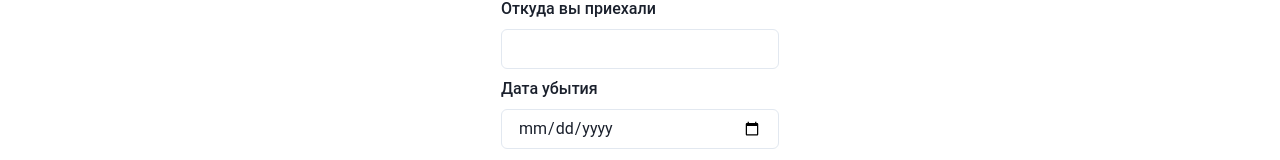
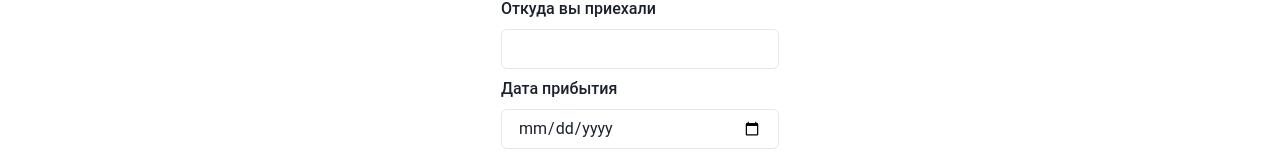
Before and after one commit to DifferentUkDev/lk-du, a React (Vite) app: page /register in a window 1280 px wide. Shown: the part 503-663 px from the top of the page. Built offline with nearby package versions, Linux system fonts and the light colour scheme.

Commit message:
small fixes

```diff
--- a/src/layouts/TasksPage/TasksPage.tsx
+++ b/src/layouts/TasksPage/TasksPage.tsx
@@ -137,6 +137,7 @@ const TasksPage:FC<ITasksPageProps> = () => {
                     Новая заявка
                 </Button>
 
+                {userTask && (
                     <Accordion defaultIndex={[0]} allowMultiple mt='20px' p='5px'>
                         <AccordionItem w='100%' borderWidth='1px' borderColor='#1e88e5' borderRadius='15px'>
                             <AccordionButton w='100%'>
@@ -195,6 +196,8 @@ const TasksPage:FC<ITasksPageProps> = () => {
                             </AccordionPanel>
                         </AccordionItem>
                     </Accordion>
+                )}
+
 
                 {isPopupOpen && (
                     <Box position='fixed' zIndex='1000' top='50%' mt='-30vh' left='50%' ml='-25%' w='50%' h='60vh' bg='white' borderRadius='30px' borderWidth='1px' borderColor='GrayText'>
--- a/src/pages/RegisterPage/RegisterPage.tsx
+++ b/src/pages/RegisterPage/RegisterPage.tsx
@@ -156,7 +156,7 @@ const RegisterPage:FC<IRegisterPageProps> = () => {
 
                 {/* Дата убытия */}
                 <FormControl isInvalid={!!errors.dateOfDeparture}>
-                    <FormLabel htmlFor="dateOfDeparture">Дата убытия</FormLabel>
+                    <FormLabel htmlFor="dateOfDeparture">Дата прибытия</FormLabel>
                     <Input
                     id="dateOfDeparture"
                     type="date"
```
Lines whose indentation alone changed are shown as unchanged.
